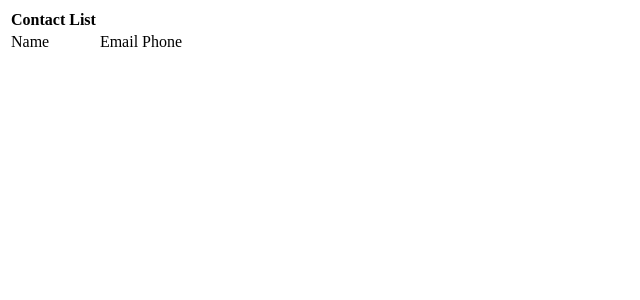
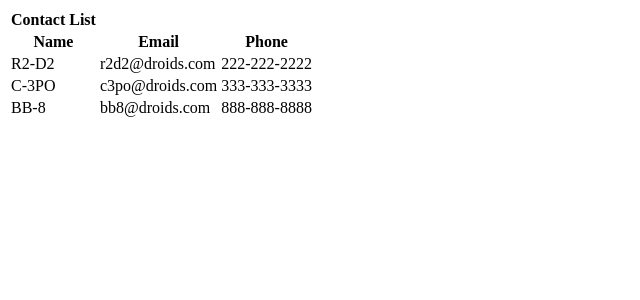
Before and after one commit to rderieux/react_practice, a React (Vite) app: page / in a window 1280 px wide. Shown: the top 300 px of the page, without its empty margins (0-640 px from the left). Built offline with nearby package versions, Linux system fonts and the light colour scheme.

Commit message:
Add ContactRow component, import it to ContactList

```diff
--- a/src/contact_list/components/ContactList.jsx
+++ b/src/contact_list/components/ContactList.jsx
@@ -1,4 +1,5 @@
 import { useState } from "react";
+import ContactRow from "./ContactRow";
 
 const dummyContacts = [
   { id: 1, name: "R2-D2", phone: "222-222-2222", email: "r2d2@droids.com" },
@@ -7,22 +8,25 @@ const dummyContacts = [
 ];
 
 export default function ContactList() {
-  const [contacts, setContacts] = useState();
+  const [contacts, setContacts] = useState(dummyContacts);
+  console.log("Contacts: ", contacts);
   return (
     <>
       <table>
         <thead>
           <tr>
-            <th>Contact List</th>
+            <th scope="title">Contact List</th>
           </tr>
         </thead>
         <tbody>
           <tr>
-            <td>Name</td>
-            <td>Email</td>
-            <td>Phone</td>
+            <th scope="column">Name</th>
+            <th scope="column">Email</th>
+            <th scope="column">Phone</th>
           </tr>
-          <tr>{}</tr>
+          {contacts.map((contact) => {
+            return <ContactRow key={contact.id} contact={contact} />;
+          })}
         </tbody>
       </table>
     </>
--- /dev/null
+++ b/src/contact_list/components/ContactRow.jsx
@@ -0,0 +1,13 @@
+import ContactList from "./ContactList";
+
+export default function ContactRow({ contact }) {
+  return (
+    <>
+      <tr>
+        <td scope="col">{contact.name}</td>
+        <td scope="col">{contact.email}</td>
+        <td scope="col">{contact.phone}</td>
+      </tr>
+    </>
+  );
+}
```
